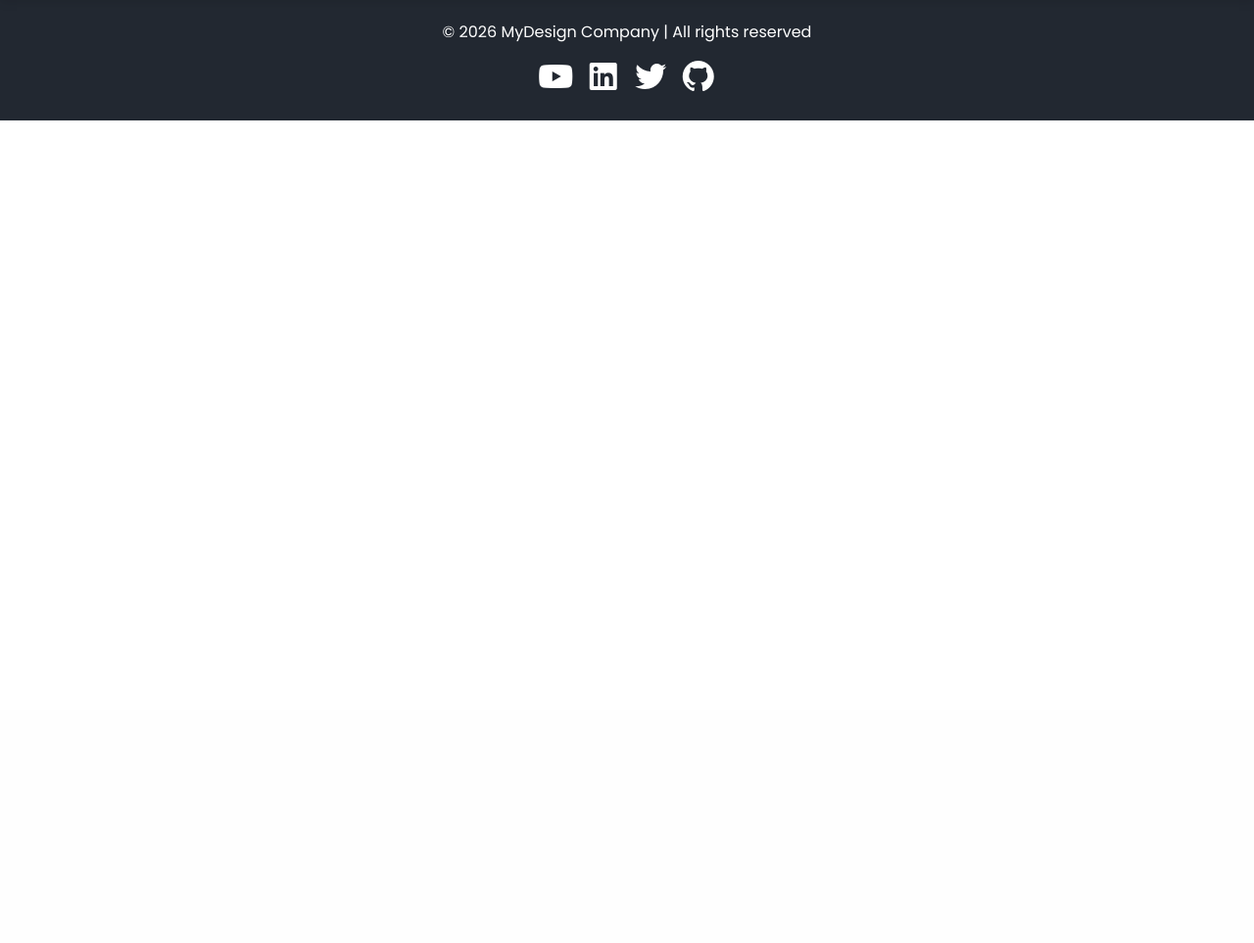
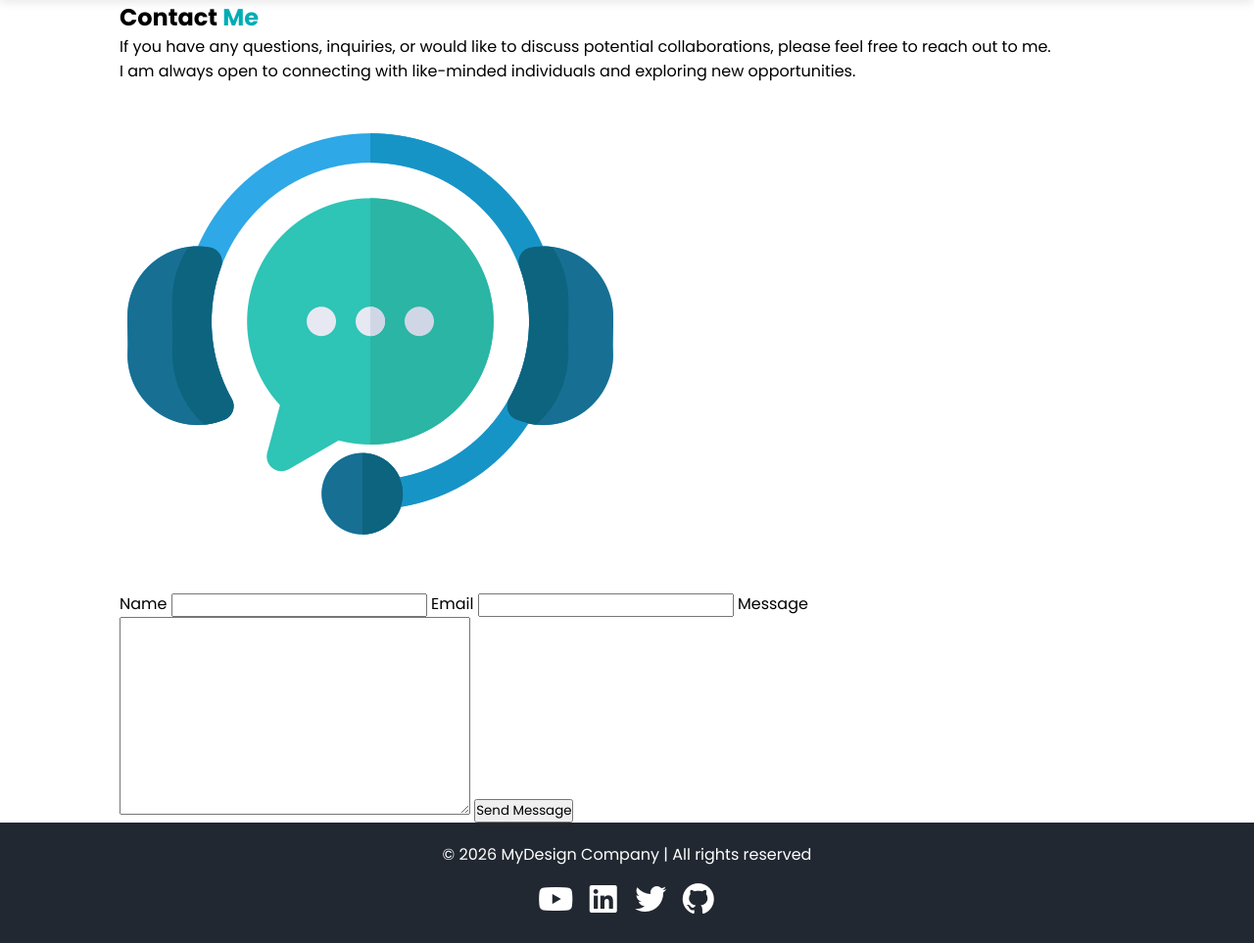
Before and after one commit to Mohd-Idris/Module-2-Project-Python, a Flask app: page /contact in a window 1280 px wide. Shown: the part 75-1038 px from the top of the page at 98% size. Before the commit the page ends 198 px from the top, so only its background shows below. Run offline with Flask 3, Linux system fonts and the light colour scheme; some libraries are stand-ins or nearby versions.

Commit message:
Added contact page content

```diff
--- a/templates/contact.html
+++ b/templates/contact.html
@@ -1 +1,64 @@
-{% extends "base.html" %} {% block content %} {% endblock %}
+{% extends "base.html" %} {% block content %}
+
+<!-- Contact Me Section -->
+
+<section class="contact" id="contact">
+  {% with messages = get_flashed_messages() %} {% if messages %}
+  <div class="flash-message">
+    <i class="fa-solid fa-circle-check checked"></i>{{ messages[0] }}
+  </div>
+  {% endif %} {% endwith %}
+  <div class="container">
+    <div class="contact-header">
+      <h1>
+        <!-- <i class="fa-solid fa-envelope"></i> -->
+        Contact<span class="span"> Me</span>
+      </h1>
+      <p class="contact-me-text">
+        If you have any questions, inquiries, or would like to discuss potential
+        collaborations, please feel free to reach out to me. <br />I am always
+        open to connecting with like-minded individuals and exploring new
+        opportunities.
+      </p>
+    </div>
+
+    <div class="contact-content">
+      <img
+        src="{{url_for('static', filename='images/customer-service.png')}}"
+        alt="Contact Me picture"
+      />
+
+      <!-- The action here will send info you've enterd directly to the email below -->
+      <form action="/contact" method="post">
+        <label
+          >Name
+
+          <input type="text" name="name" id="name" value="{{ name }}" />
+        </label>
+
+        <label
+          >Email
+          <input type="email" name="email" id="email" value="{{ email }}" />
+        </label>
+
+        <label
+          >Message
+          <textarea name="message" id="message" cols="30" rows="10">
+{{ message }}</textarea
+          >
+          {% if errors %}
+          <ul class="contact-error">
+            {% for error in errors %}
+            <li>{{ error }}</li>
+            {% endfor %}
+          </ul>
+          {% endif %}
+        </label>
+
+        <button type="submit" class="btn-contactMe">Send Message</button>
+      </form>
+    </div>
+  </div>
+</section>
+
+{% endblock %}
```
